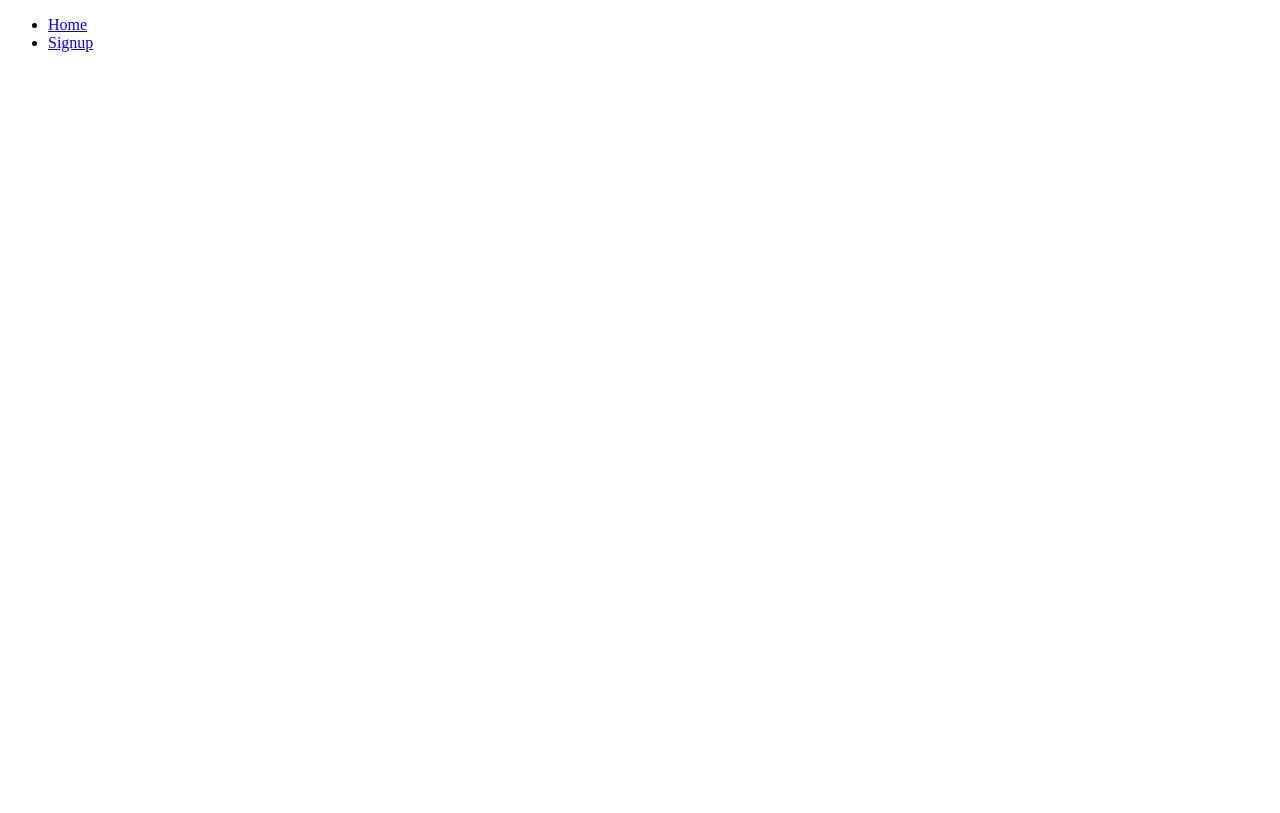
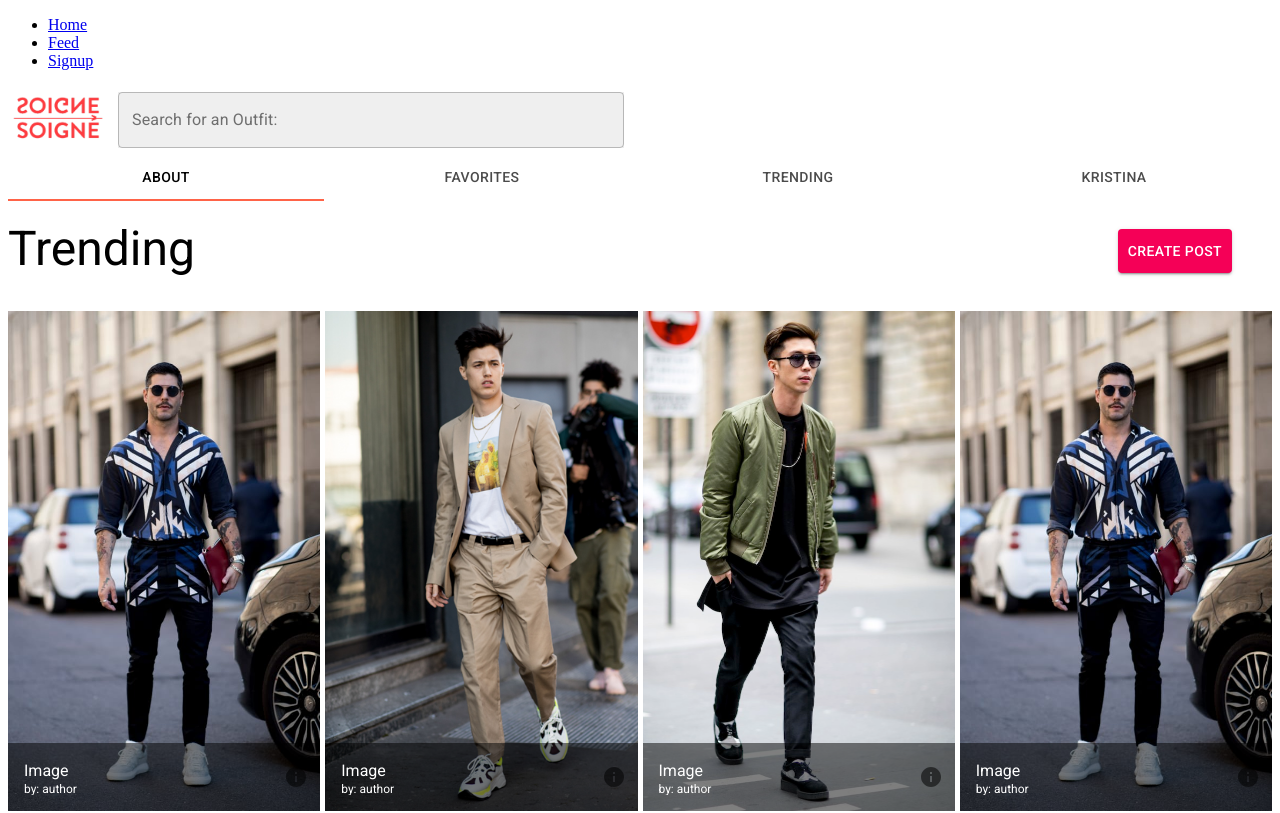
Before and after one commit to SoigneProject/soigneeee, a React (Create React App) app in the folder frontend/client/: page /Feed in a window 1280 px wide. Shown: the top 813 px of the page. Built offline with nearby package versions, Linux system fonts and the light colour scheme.

Commit message:
trending page

```diff
--- a/frontend/client/src/App.js
+++ b/frontend/client/src/App.js
@@ -282,10 +282,7 @@ class App extends Component {
         </button>
       </div>
 
-      <img src = {logo} alt = "Logo" style = {{width: '100px'}}/>
 
-      <InputField/>
-      <TopMenu/>
 
         <ul>
           {data.length <= 0
--- /dev/null
+++ b/frontend/client/src/Feed.js
@@ -0,0 +1,188 @@
+import React from 'react';
+import Avatar from '@material-ui/core/Avatar';
+import Button from '@material-ui/core/Button';
+import CssBaseline from '@material-ui/core/CssBaseline';
+import TextField from '@material-ui/core/TextField';
+//import FormControlLabel from '@material-ui/core/FormControlLabel';
+import Checkbox from '@material-ui/core/Checkbox';
+import Link from '@material-ui/core/Link';
+import Grid from '@material-ui/core/Grid';
+import Box from '@material-ui/core/Box';
+//import LockOutlinedIcon from '@material-ui/icons/LockOutlined';
+import Typography from '@material-ui/core/Typography';
+import { makeStyles } from '@material-ui/core/styles';
+import Container from '@material-ui/core/Container';
+import ReactDOM from 'react-dom'
+import GridList from '@material-ui/core/GridList';
+import GridListTile from '@material-ui/core/GridListTile';
+import GridListTileBar from '@material-ui/core/GridListTileBar';
+import ListSubheader from '@material-ui/core/ListSubheader';
+import IconButton from '@material-ui/core/IconButton';
+import InfoIcon from '@material-ui/icons/Info';
+import pic3 from './3.jpeg';
+import pic4 from './4.jpeg';
+import pic5 from './5.jpeg';
+import TopMenu from './TopMenu';
+
+
+
+
+function Copyright() {
+  return (
+    <Typography variant="body2" color="textSecondary" align="center">
+      {'Copyright © '}
+      <Link color="inherit" href="https://material-ui.com/">
+        Your Website
+      </Link>{' '}
+      {new Date().getFullYear()}
+      {'.'}
+    </Typography>
+  );
+}
+
+const useStyles = makeStyles(theme => ({
+  '@global': {
+    body: {
+      backgroundColor: theme.palette.common.white,
+    },
+  },
+  paper: {
+    marginTop: theme.spacing(8),
+    display: 'flex',
+    flexDirection: 'column',
+    alignItems: 'center',
+  },
+  avatar: {
+    margin: theme.spacing(1),
+    backgroundColor: theme.palette.secondary.main,
+  },
+  form: {
+    width: '100%', // Fix IE 11 issue.
+    marginTop: theme.spacing(3),
+  },
+  submit: {
+    margin: theme.spacing(3, 0, 2),
+  },
+}));
+
+export default function Feed() {
+  const classes = useStyles();
+  const tileStyle = {
+
+  }
+
+  const gridStyle = {
+    marginTop: 20,
+
+  }
+  const tileData = [
+
+      {
+        img: pic3,
+        title: 'Image',
+        author: 'author',
+      },
+      {
+        img: pic4,
+        title: 'Image',
+        author: 'author',
+      },
+      {
+        img: pic5,
+        title: 'Image',
+        author: 'author',
+      },
+      {
+        img: pic3,
+        title: 'Image',
+        author: 'author',
+      },
+
+      {
+        img: pic3,
+        title: 'Image',
+        author: 'author',
+      },
+      {
+        img: pic4,
+        title: 'Image',
+        author: 'author',
+      },
+      {
+        img: pic5,
+        title: 'Image',
+        author: 'author',
+      },
+      {
+        img: pic3,
+        title: 'Image',
+        author: 'author',
+      },
+
+      {
+        img: pic3,
+        title: 'Image',
+        author: 'author',
+      },
+      {
+        img: pic4,
+        title: 'Image',
+        author: 'author',
+      },
+      {
+        img: pic5,
+        title: 'Image',
+        author: 'author',
+      },
+      {
+        img: pic3,
+        title: 'Image',
+        author: 'author',
+      },
+     ];
+     const titleStyle = {
+       marginTop: 20,
+     }
+
+  return (
+    <div>
+    <TopMenu></TopMenu>
+    <Grid container spacing={3}>
+    <Grid item xs={6}>
+    <Typography style = {titleStyle} align = 'Left' variant="h3" component="h2" >
+    Trending</Typography>
+    </Grid>
+    <Grid item xs = {6}>
+    <Button style = {{marginTop: 28, padding: 10, marginRight: 40, float: 'right'}} variant="contained" color="secondary" className={classes.button}>
+    Create Post
+  </Button>
+  </Grid>
+  </Grid>
+    <Grid container spacing={3}>
+    <Grid item xs={12}>
+    <GridList cols = {4} spacing={5} style = {gridStyle} cellHeight={500} >
+
+    {tileData.map(tile => (
+      <GridListTile style = {tileStyle} key={tile.img}>
+        <img src={tile.img} alt={tile.title} />
+        <GridListTileBar
+          title={tile.title}
+          subtitle={<span>by: {tile.author}</span>}
+          actionIcon={
+            <IconButton aria-label={`info about ${tile.title}`} >
+              <InfoIcon />
+            </IconButton>
+          }
+        />
+      </GridListTile>
+    ))}
+  </GridList>
+
+    </Grid>
+
+
+  </Grid>
+  </div>
+
+  );
+}
--- a/frontend/client/src/Typography.js
+++ b/frontend/client/src/Typography.js
@@ -16,7 +16,6 @@ function Types(props) {
   return (
     <div className={classes.root}>
       <Typography component="h2" variant="h1" gutterBottom>
-
       </Typography>
     </div>
   );
--- a/frontend/client/src/index.js
+++ b/frontend/client/src/index.js
@@ -4,6 +4,7 @@ import App from './App';
 import * as serviceWorker from './serviceWorker';
 import { Route, Link, BrowserRouter as Router } from 'react-router-dom'
 import Signup from './Signup'
+import Feed from './Feed'
 
 const routing = (
     <Router>
@@ -13,11 +14,15 @@ const routing = (
             <Link to="/">Home</Link>
           </li>
           <li>
+            <Link to="/Feed">Feed</Link>
+          </li>
+          <li>
             <Link to="/Signup">Signup</Link>
           </li>
         </ul>
         <Route exact path="/" component={App} />
-        <Route path="/Signup" component={Signup} />
+        <Route path = "/Feed" component = {Feed} />
+        <Route path= "/Signup" component={Signup} />
       </div>
     </Router>
   )
```
